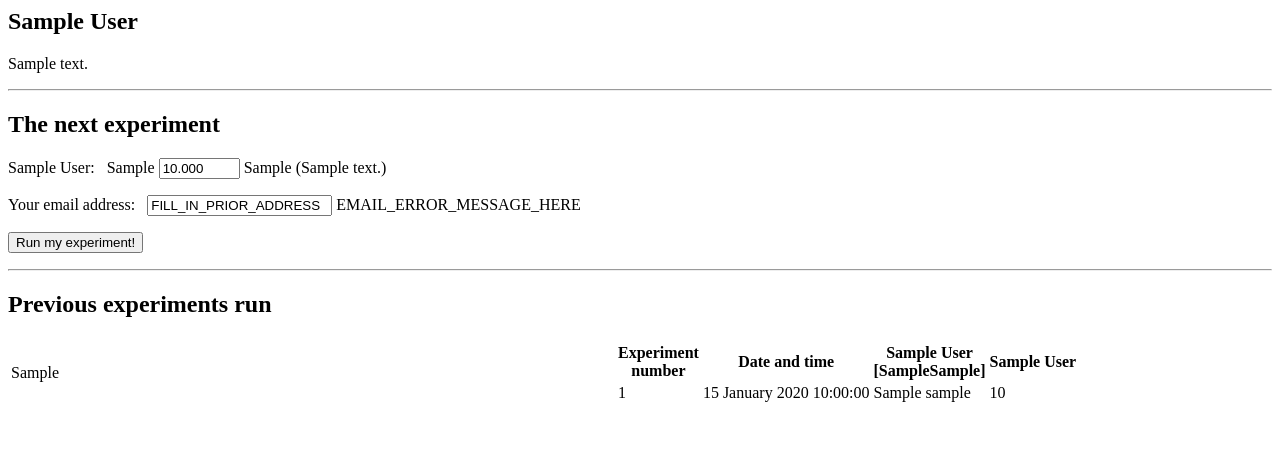
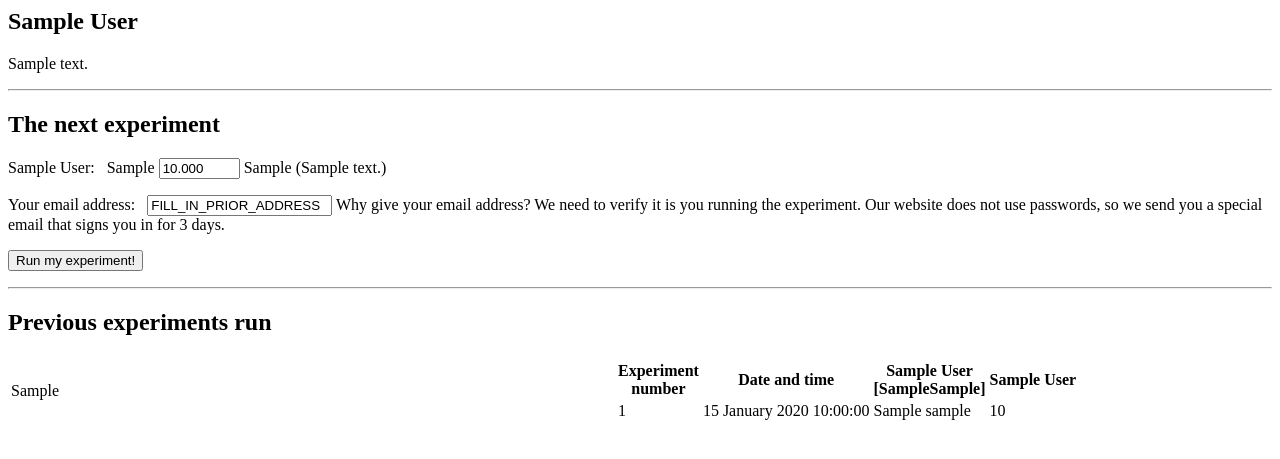
Before and after one commit to kgdunn/django-response-surface-optimization-app, a Django app: template rsm/templates/rsm/system-detail.html in a window 1280 px wide. Shown: the top 459 px of the page. Run offline with Django 3.2, Linux system fonts and the light colour scheme; tables that the repository leaves empty hold one stand-in row (values such as "Sample post"); the template is opened without the code that fills it: values that come from a table or form of the project are taken from there, most other values are stand-ins (such as "Sample title", 1, 10 or a date in 2020); parts of the project's set-up code (start-up, migrations or seed data) failed here and were passed over.

Commit message:
INC: workflow for user sign in in progress.

```diff
--- a/rsm/templates/rsm/system-detail.html
+++ b/rsm/templates/rsm/system-detail.html
@@ -55,7 +55,10 @@
                value="FILL_IN_PRIOR_ADDRESS"
            {% endif %}
            id="email_address">
-    <span id="email_address-error">EMAIL_ERROR_MESSAGE_HERE</span>
+    <span id="email_address-error">Why give your email address? We need to
+        verify it is you running the experiment. Our website does not use
+        passwords, so we send you a special email that signs you in for 3 days.
+    </span>
 {% endif %}
 <p><input type="submit" value="Run my experiment!" />
 
```
Also changed, not shown: rsm/views.py (+32 -3 lines).
